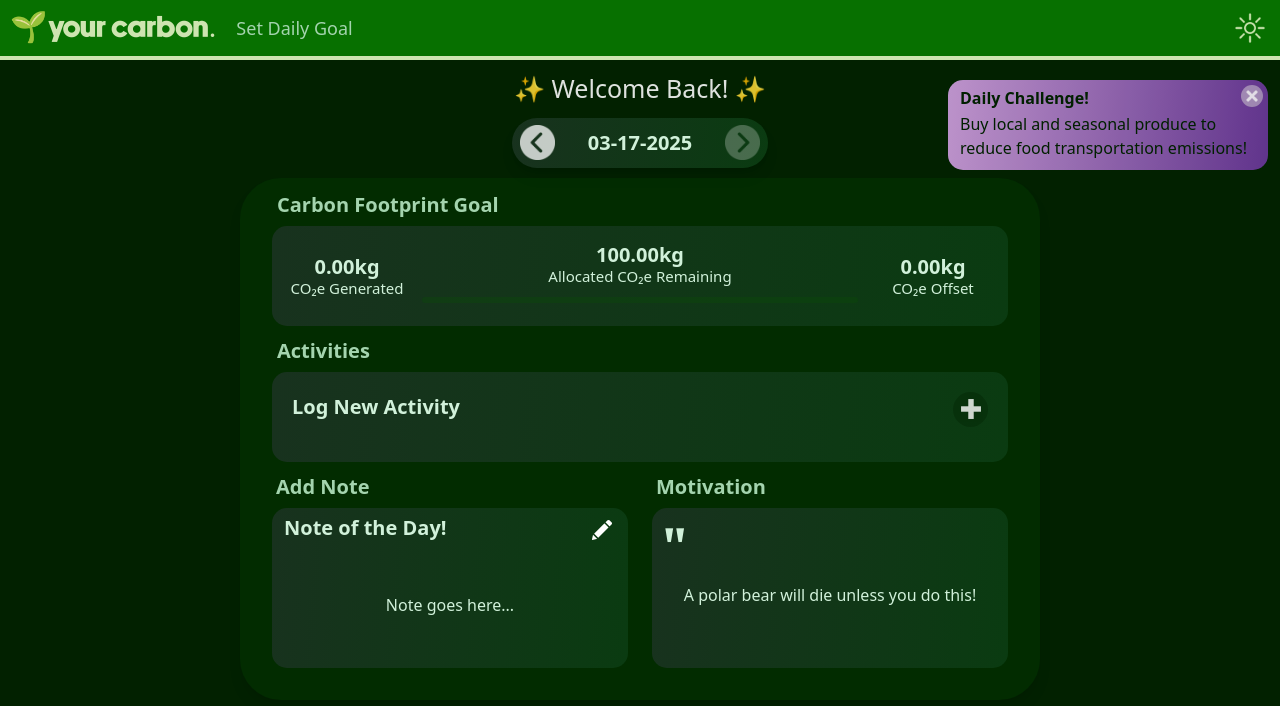
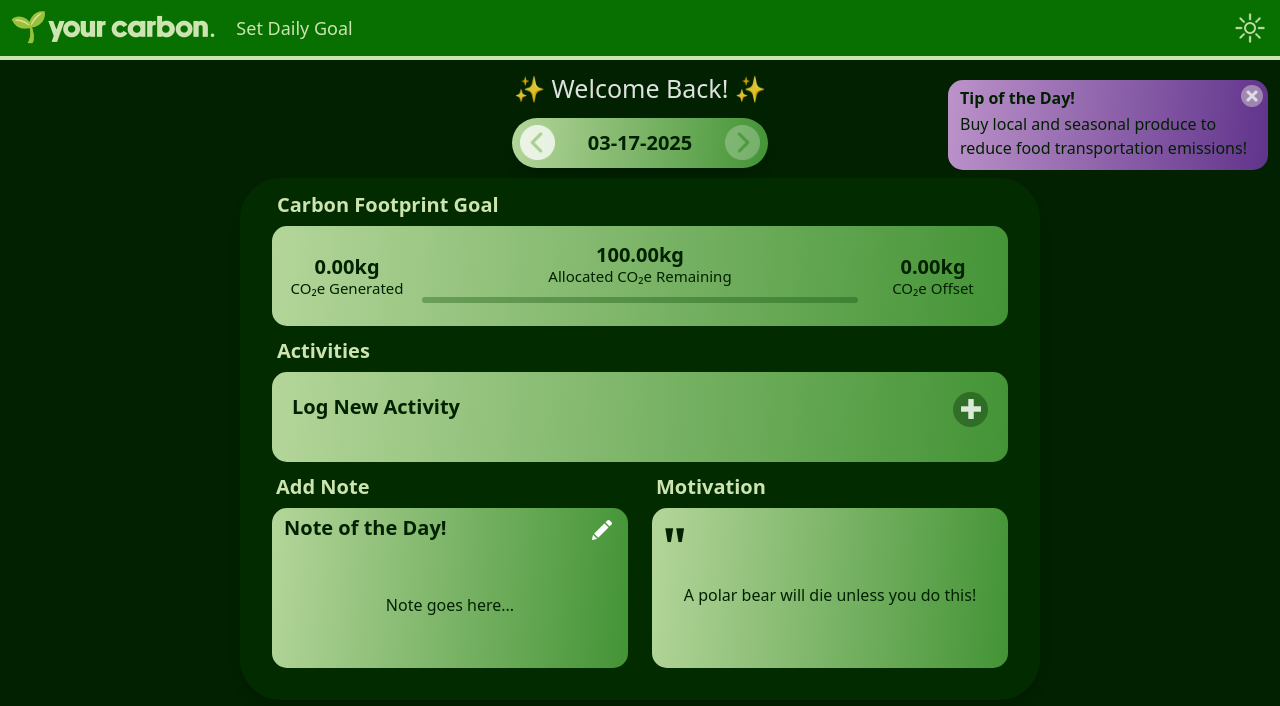
Before and after one commit to TedDPig123/carbon-footprint-tracker, a React (Vite) app: page / in a window 1280 px wide. Shown: the top 706 px of the page. Built offline with nearby package versions, Linux system fonts and the light colour scheme.

Commit message:
Updated Notification

```diff
--- a/src/components/Notification.tsx
+++ b/src/components/Notification.tsx
@@ -24,7 +24,7 @@ export default function Notification(){
     return(
         <div className='fixed h-[100%] w-[100%] flex justify-end items-start z-[0]'>
             {showNotif && <div className = "z-1 mt-25 mr-3 relative w-[25%] min-w-[300px] rounded-[15px] bg-[linear-gradient(95deg,_#DCB0E4_-22.13%,_#320070_153.73%)] pl-[12px] pr-[12px] pt-[6px] pb-[10px] opacity-95 backdrop-blur-md">
-            <h1 className="z-3 text-[#022100] font-bold mb-[2px]">Daily Challenge!</h1>
+            <h1 className="z-3 text-[#022100] font-bold mb-[2px]">Tip of the Day!</h1>
             <p className="z-3 text-[#022100]">{todaysNote}</p>
             <div className='cursor-pointer' onClick={()=>setShowNotif(e=>!e)}>
                 <span className="absolute top-[5px] right-[5px] h-[22px] w-[22px] bg-[#E3E0E0] rounded-full opacity-50"></span>
--- a/src/contexts/ShowLogger.tsx
+++ b/src/contexts/ShowLogger.tsx
@@ -17,7 +17,7 @@ export const ShowLoggerProvider = ({ children }: { children: ReactNode }) => {
     const [showNote, setShowNote] = useState(false);
     const [showLogger, setShowLogger] = useState(false);
     const [showGoal, setGoal] = useState(false);
-    const [isLightMode, setLightMode] = useState(false);
+    const [isLightMode, setLightMode] = useState(true);
 
     const toggle = () => {
         setShowLogger((prev) => !prev);
```
Also changed, not shown: src/screenshots/YourCarbonPic.png (added).
